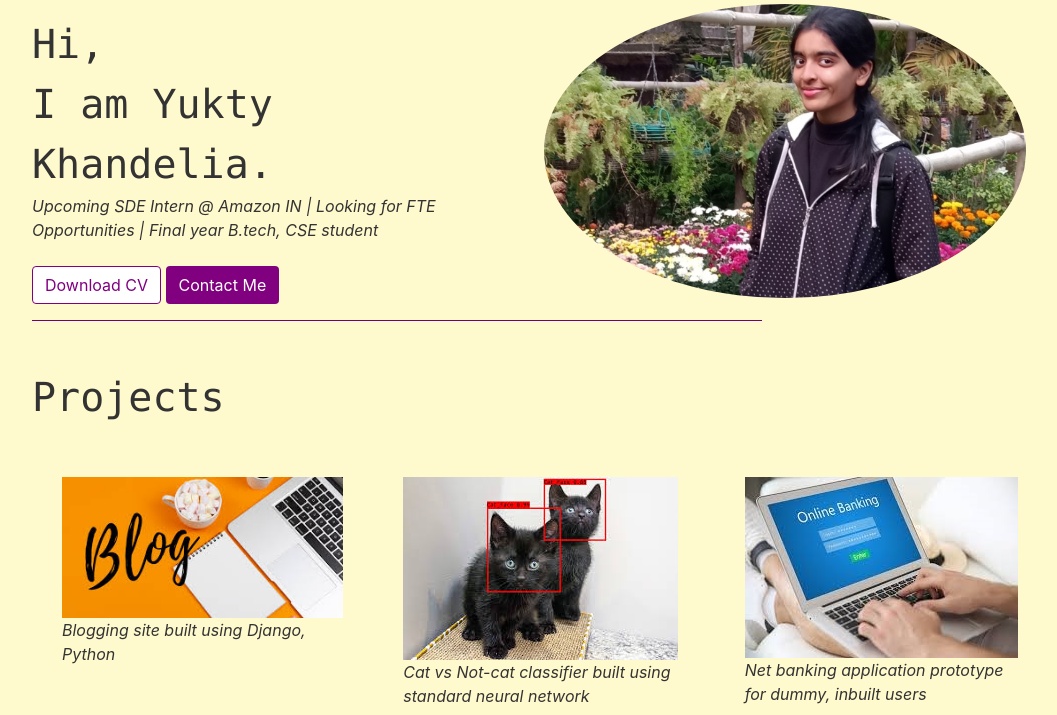
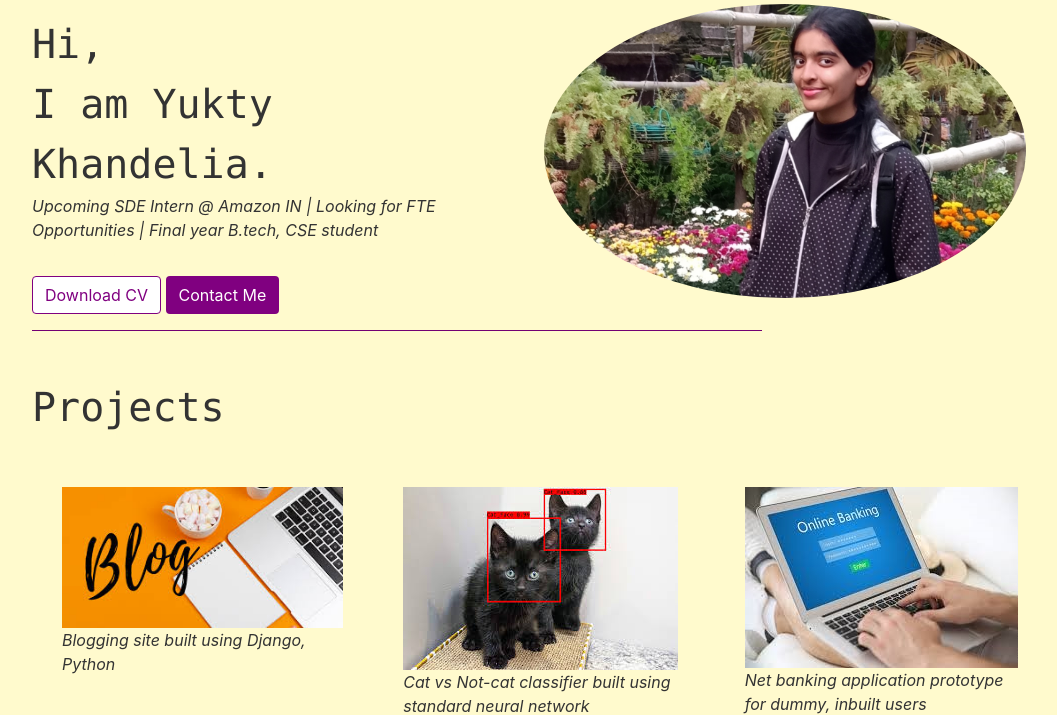
Before and after one commit to yukty2000/My_portfolio_blog, a Django app: page / in a window 1280 px wide. Shown: the part 96-811 px from the top of the page, without its empty margins (53-1110 px from the left). Run offline with Django 3.2, Linux system fonts and the light colour scheme; some libraries are stand-ins or nearby versions.

Commit message:
Commit 11

```diff
--- a/portfolio/templates/portfolio/base.html
+++ b/portfolio/templates/portfolio/base.html
@@ -6,6 +6,7 @@
 	<!-- Required meta tags -->
     <meta charset="utf-8">
     <meta name="viewport" content="width=device-width, initial-scale=1, shrink-to-fit=no">
+    <meta name="description" content="This site contains Yukty's portfolio and blogs written by her on various technical topics.">
 
     <!-- Bootstrap CSS -->
     <link rel="stylesheet" href="https://maxcdn.bootstrapcdn.com/bootstrap/4.0.0/css/bootstrap.min.css" integrity="sha384-Gn5384xqQ1aoWXA+058RXPxPg6fy4IWvTNh0E263XmFcJlSAwiGgFAW/dAiS6JXm" crossorigin="anonymous">
--- a/portfolio/templates/portfolio/home.html
+++ b/portfolio/templates/portfolio/home.html
@@ -11,8 +11,8 @@
 				I am Yukty Khandelia.<br>
 			</div>
 			<div class="italic-text">Upcoming SDE Intern @ Amazon IN | Looking for FTE Opportunities | Final year B.tech, CSE student</div><br>
-			<a class="btn btn-bpurple" href="https://drive.google.com/file/d/11bJVMys1VCXvMFmsIbjkr4UWAoFpi4iI/view" target="_blank">Download CV</a>
-			<a class="btn btn-bbpurple" href="{% url 'portfolio-contactMe' %}">Contact Me</a>
+			<a class="btn btn-bpurple" href="https://drive.google.com/file/d/11bJVMys1VCXvMFmsIbjkr4UWAoFpi4iI/view" target="_blank" style="margin-top: 10px;">Download CV</a>
+			<a class="btn btn-bbpurple" href="{% url 'portfolio-contactMe' %}" style="margin-top: 10px;">Contact Me</a>
 		</div>
 		<div class="col-lg-6"  style="padding-top: 20px;">
 			<div>
```
